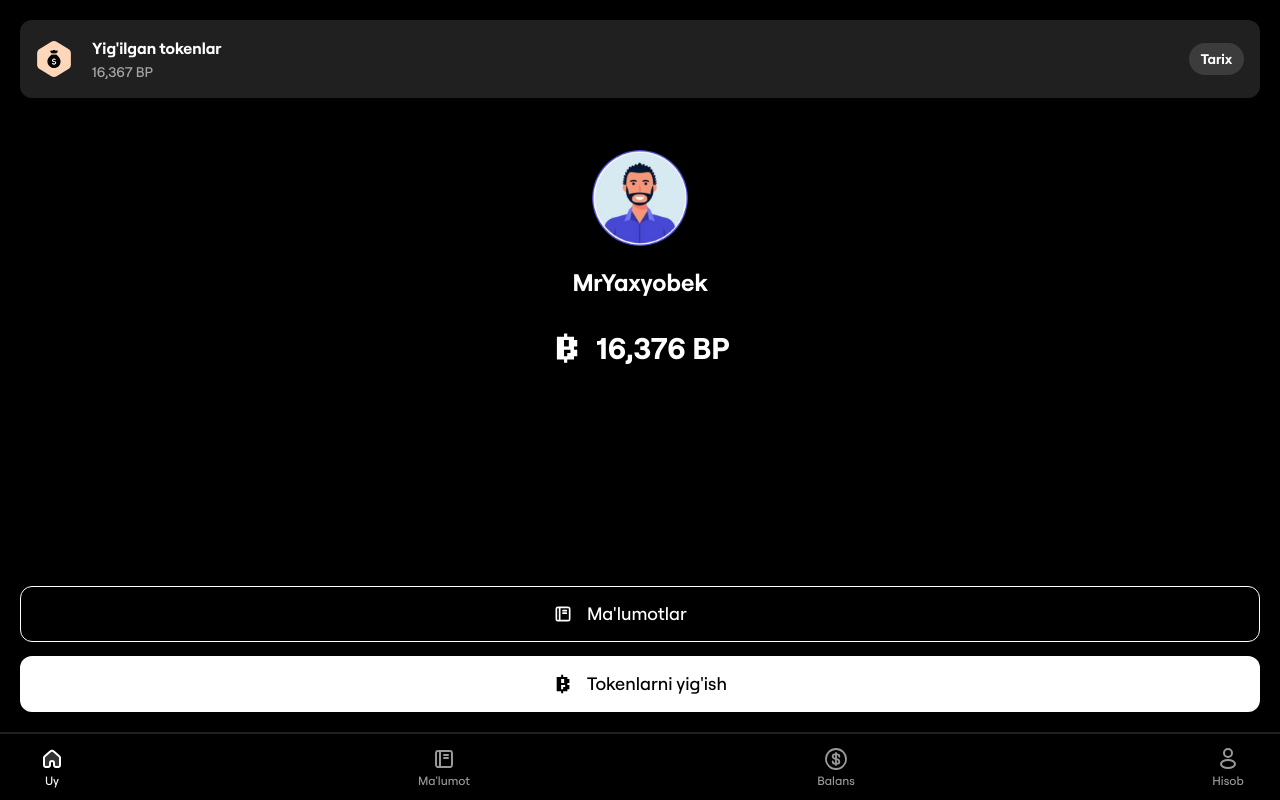
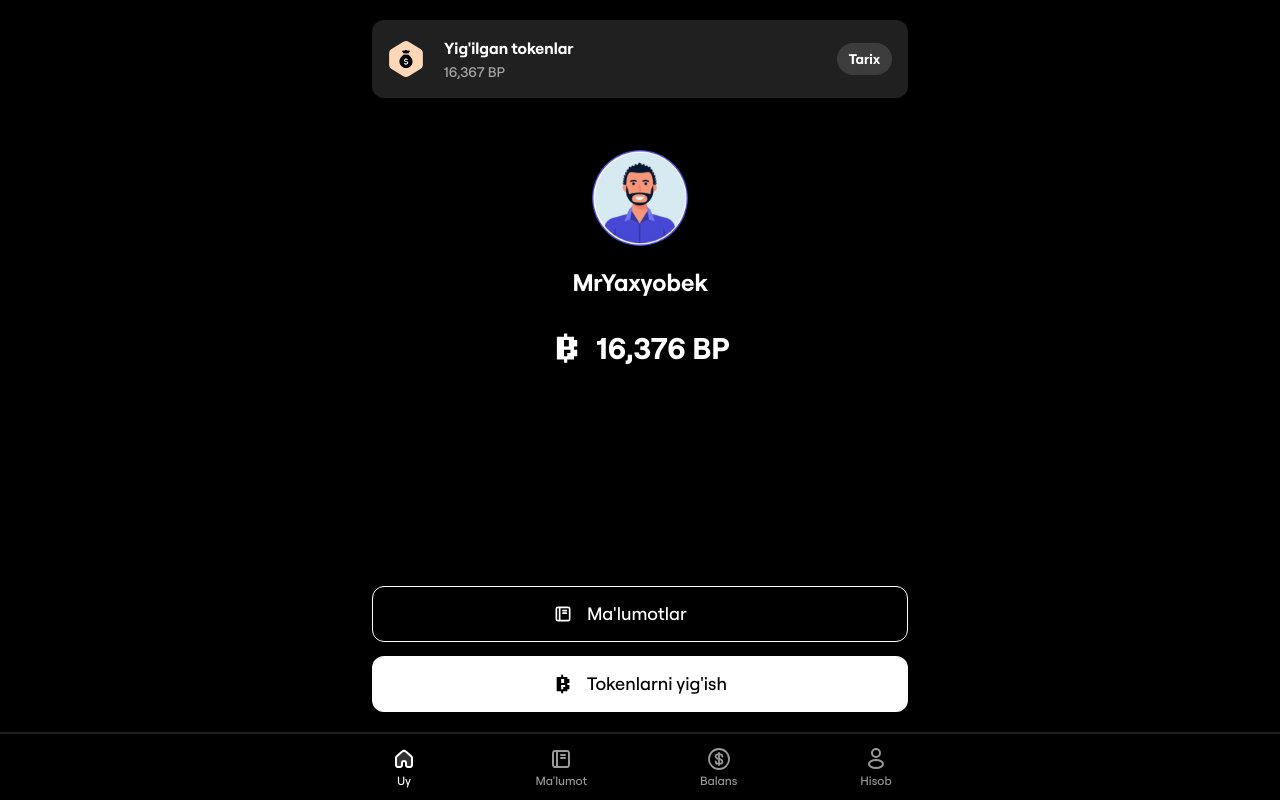
Before and after one commit to YaxyobekUz/claim-blum-tokens, a React (Vite) app: page / in a window 1280 px wide. Built offline with nearby package versions, Linux system fonts and the light colour scheme; a web font is replaced by a local one.

Commit message:
add `scroll-behavior` styles to the site

```diff
--- a/src/index.css
+++ b/src/index.css
@@ -3,6 +3,10 @@
 @tailwind utilities;
 
 @layer base {
+  html {
+    @apply scroll-smooth;
+  }
+
   body {
     @apply bg-black text-white text-base font-medium font-Roobert-Pro;
   }
@@ -27,6 +31,6 @@
 
 @layer utilities {
   .container {
-    @apply max-w-7xl w-full px-5 mx-auto;
+    @apply max-w-xl w-full px-5 mx-auto;
   }
 }
```
